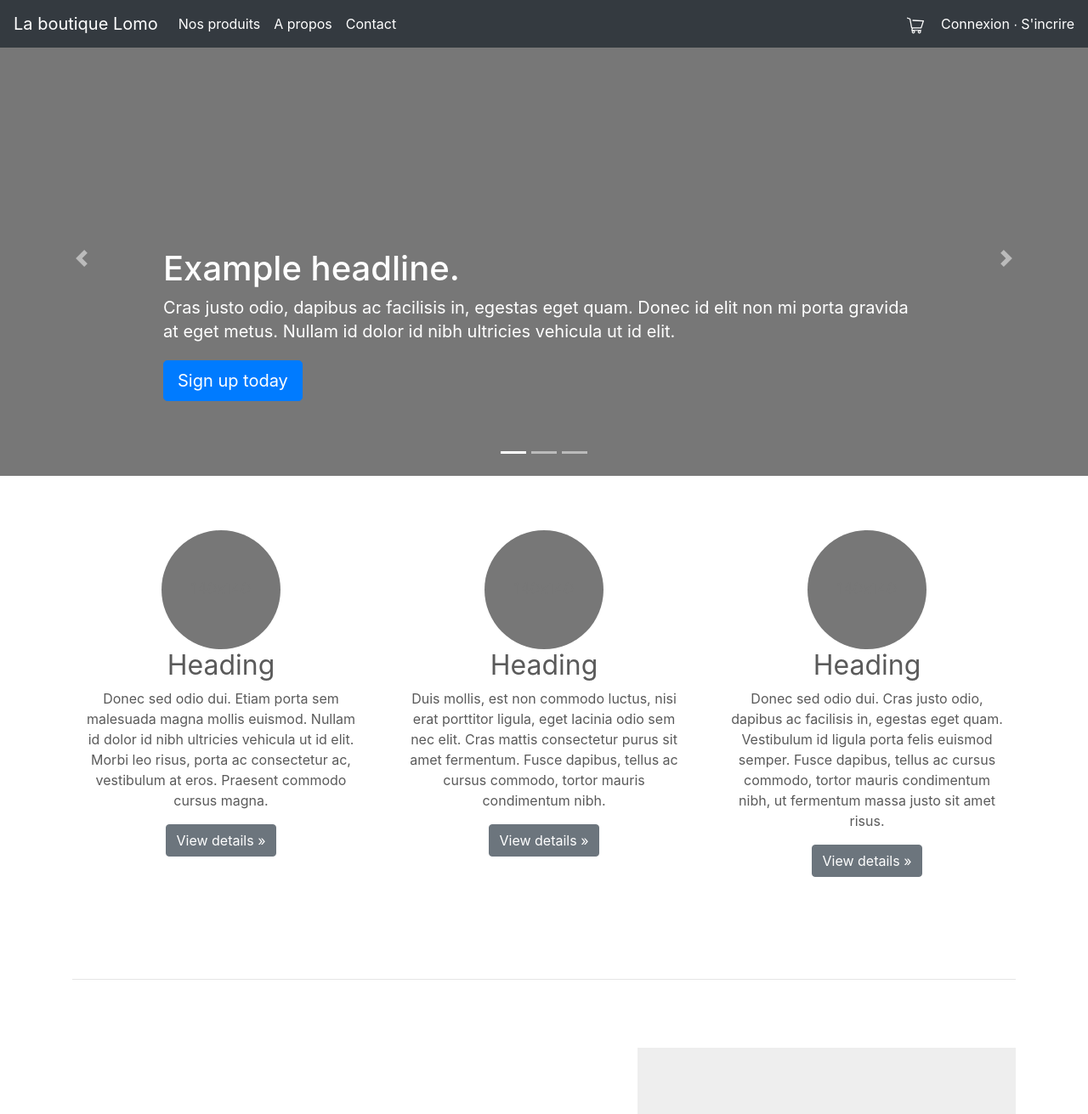
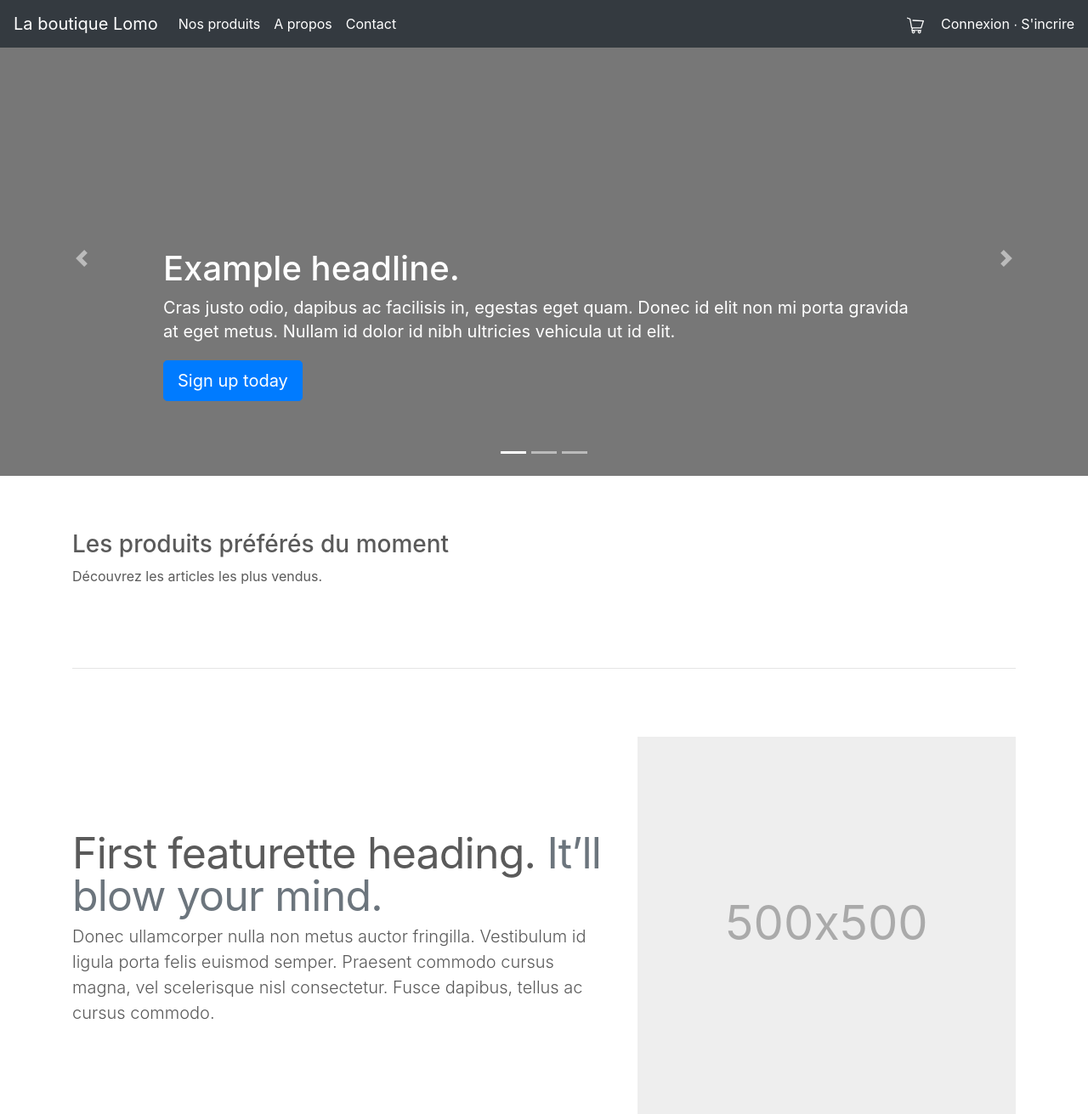
Before and after one commit to debPhoenix/laboutiquelomo, a Symfony app: template templates/home/index.html.twig in a window 1280 px wide. Shown: the top 1311 px of the page at 85% size. Run offline with Twig, Linux system fonts and the light colour scheme; the template is opened without the code that fills it, so the values that code supplies are empty; some libraries are stand-ins or nearby versions.

Commit message:
add bestsellers to homepage + single product page

```diff
--- a/src/Controller/ProductController.php
+++ b/src/Controller/ProductController.php
@@ -47,13 +47,15 @@ class ProductController extends AbstractController
      */
     public function show($slug) {
         $product = $this->entityManager->getRepository( Product::class)->findOneBySlug($slug);
+        $products = $this->entityManager->getRepository(Product::class)->findByIsBest(1);
 
         if (!$product){
             return $this->redirectToRoute('products');
         }
 
         return $this->render('product/show.html.twig', [
-            'product'=>$product
+            'product' => $product,
+            'products' => $products
         ]);
     }
 }
--- a/templates/home/index.html.twig
+++ b/templates/home/index.html.twig
@@ -3,27 +3,15 @@
 {% block carousel %}{% endblock %}
 
 {% block content %}
-        <!-- Three columns of text below the carousel -->
+    <h3>Les produits préférés du moment</h3>
+    <p>Découvrez les articles les plus vendus.</p>
         <div class="row">
-            <div class="col-lg-4">
-                <svg class="bd-placeholder-img rounded-circle" width="140" height="140" xmlns="http://www.w3.org/2000/svg" preserveAspectRatio="xMidYMid slice" focusable="false" role="img" aria-label="Placeholder: 140x140"><title>Placeholder</title><rect width="100%" height="100%" fill="#777"/><text x="50%" y="50%" fill="#777" dy=".3em">140x140</text></svg>
-                <h2>Heading</h2>
-                <p>Donec sed odio dui. Etiam porta sem malesuada magna mollis euismod. Nullam id dolor id nibh ultricies vehicula ut id elit. Morbi leo risus, porta ac consectetur ac, vestibulum at eros. Praesent commodo cursus magna.</p>
-                <p><a class="btn btn-secondary" href="#" role="button">View details &raquo;</a></p>
-            </div><!-- /.col-lg-4 -->
-            <div class="col-lg-4">
-                <svg class="bd-placeholder-img rounded-circle" width="140" height="140" xmlns="http://www.w3.org/2000/svg" preserveAspectRatio="xMidYMid slice" focusable="false" role="img" aria-label="Placeholder: 140x140"><title>Placeholder</title><rect width="100%" height="100%" fill="#777"/><text x="50%" y="50%" fill="#777" dy=".3em">140x140</text></svg>
-                <h2>Heading</h2>
-                <p>Duis mollis, est non commodo luctus, nisi erat porttitor ligula, eget lacinia odio sem nec elit. Cras mattis consectetur purus sit amet fermentum. Fusce dapibus, tellus ac cursus commodo, tortor mauris condimentum nibh.</p>
-                <p><a class="btn btn-secondary" href="#" role="button">View details &raquo;</a></p>
-            </div><!-- /.col-lg-4 -->
-            <div class="col-lg-4">
-                <svg class="bd-placeholder-img rounded-circle" width="140" height="140" xmlns="http://www.w3.org/2000/svg" preserveAspectRatio="xMidYMid slice" focusable="false" role="img" aria-label="Placeholder: 140x140"><title>Placeholder</title><rect width="100%" height="100%" fill="#777"/><text x="50%" y="50%" fill="#777" dy=".3em">140x140</text></svg>
-                <h2>Heading</h2>
-                <p>Donec sed odio dui. Cras justo odio, dapibus ac facilisis in, egestas eget quam. Vestibulum id ligula porta felis euismod semper. Fusce dapibus, tellus ac cursus commodo, tortor mauris condimentum nibh, ut fermentum massa justo sit amet risus.</p>
-                <p><a class="btn btn-secondary" href="#" role="button">View details &raquo;</a></p>
-            </div><!-- /.col-lg-4 -->
-        </div><!-- /.row -->
+            {% for product in products %}
+                <div class="col-md-4">
+                {% include 'product/single_product.html.twig' %}
+                </div>
+            {% endfor %}
+        </div>
 
 
         <!-- START THE FEATURETTES -->
--- /dev/null
+++ b/templates/product/single_product.html.twig
@@ -0,0 +1,6 @@
+<div class="product__item-style text-center">
+    <a href="{{ path('product', { 'slug' : product.slug}) }}"><img src="/uploads/{{ product.illustration }}" class="img-fluid" alt="{{ product.name }}"></a>
+    <h4>{{ product.name }}</h4>
+    <span class="product__subtitle">{{ product.subtitle }}</span>
+    <span class="product__price">{{ (product.price /100) | number_format(2, ',', '.') }} €</span>
+</div>
```
Also changed, not shown: src/Controller/HomeController.php (+14 -1 lines), templates/product/index.html.twig (+1 -6 lines), templates/product/show.html.twig (+10 -3 lines).
